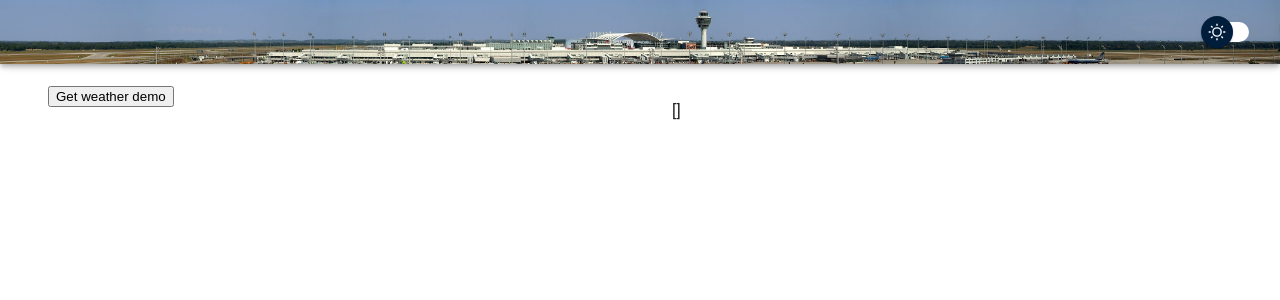
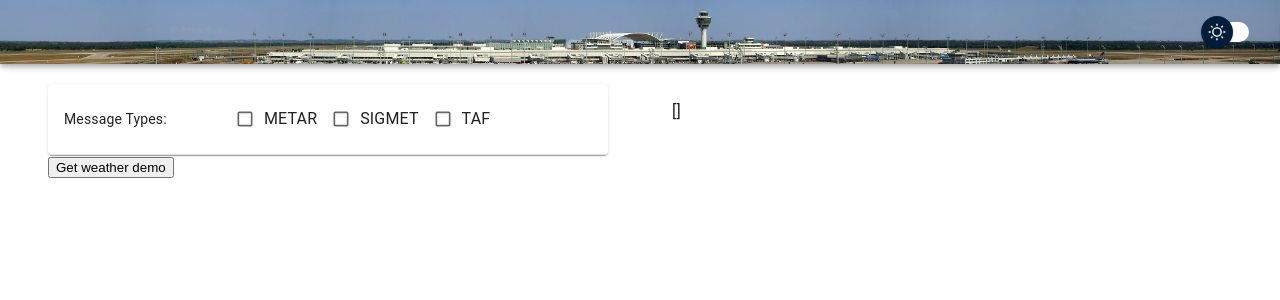
Before and after one commit to Kuchto47/ibl-weather-aviation, a React (Vite) app: page / in a window 1280 px wide. Shown: the top 300 px of the page. Built offline with nearby package versions, Linux system fonts and the light colour scheme.

Commit message:
design form

```diff
--- a/src/app/weather_briefing/components/Form.tsx
+++ b/src/app/weather_briefing/components/Form.tsx
@@ -2,7 +2,8 @@ import { PropsWithChildren, useState } from 'react';
 import { useFetchWeatherData } from '../hooks/useFetchWeatherData';
 import { WeatherQuery } from '../model/WeatherQuery';
 import { BriefingDataArray } from '../model/BriefingData';
-import { OpmetRequestParamDTOReportTypesEnum } from '../../../generated/sdk/models';
+import { Container, Paper, Table, TableBody, TableCell, TableContainer, TableRow } from '@mui/material';
+import { Checkboxes } from './Checkboxes';
 
 type ReportType = 0 | 1 | 2;
 
@@ -10,19 +11,7 @@ interface Props {
     onBriefingReceived: (briefing: BriefingDataArray) => void;
 }
 
-interface FormData {
-    reportTypes: OpmetRequestParamDTOReportTypesEnum[];
-    airports: string;
-    countries: string;
-}
-
 export const Form = (props: PropsWithChildren<Props>) => {
-    const [formData, setFormData] = useState<FormData>({
-        reportTypes: [],
-        airports: '',
-        countries: ''
-    });
-
     const fetchData = useFetchWeatherData();
 
     const getWeatherBriefing = async () => {
@@ -34,5 +23,23 @@ export const Form = (props: PropsWithChildren<Props>) => {
         props.onBriefingReceived(await fetchData(query));
     };
 
-    return <button onClick={getWeatherBriefing}>Get weather demo</button>;
+    return (
+        <>
+            <TableContainer component={Paper}>
+                <Table sx={{minWidth: '445px'}}>
+                    <TableBody>
+                        <TableRow>
+                            <TableCell>
+                                Message Types:
+                            </TableCell>
+                            <TableCell>
+                                <Checkboxes />
+                            </TableCell>
+                        </TableRow>
+                    </TableBody>
+                </Table>
+            </TableContainer>
+            <button onClick={getWeatherBriefing}>Get weather demo</button>
+        </>
+    );
 };
```
